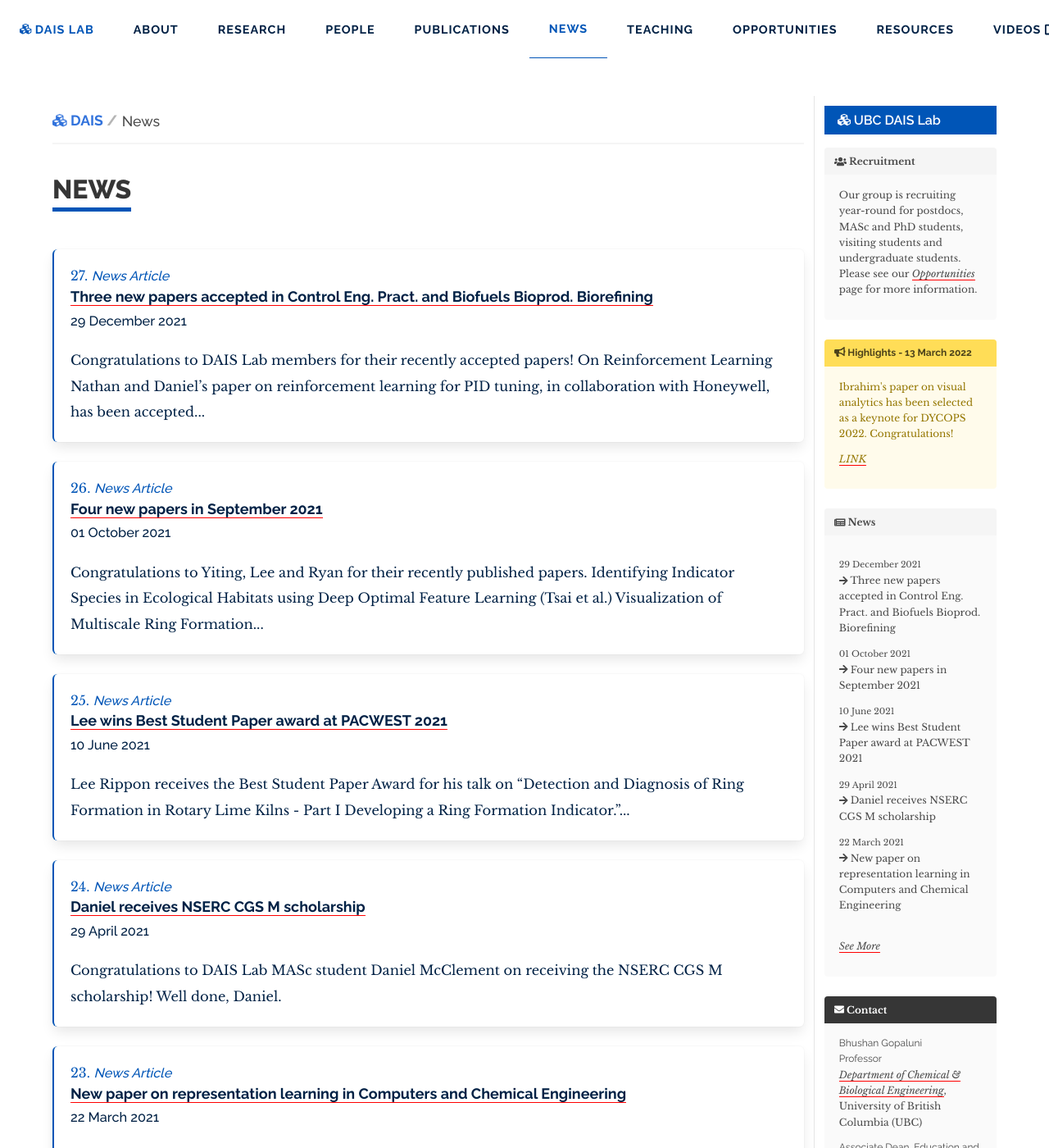
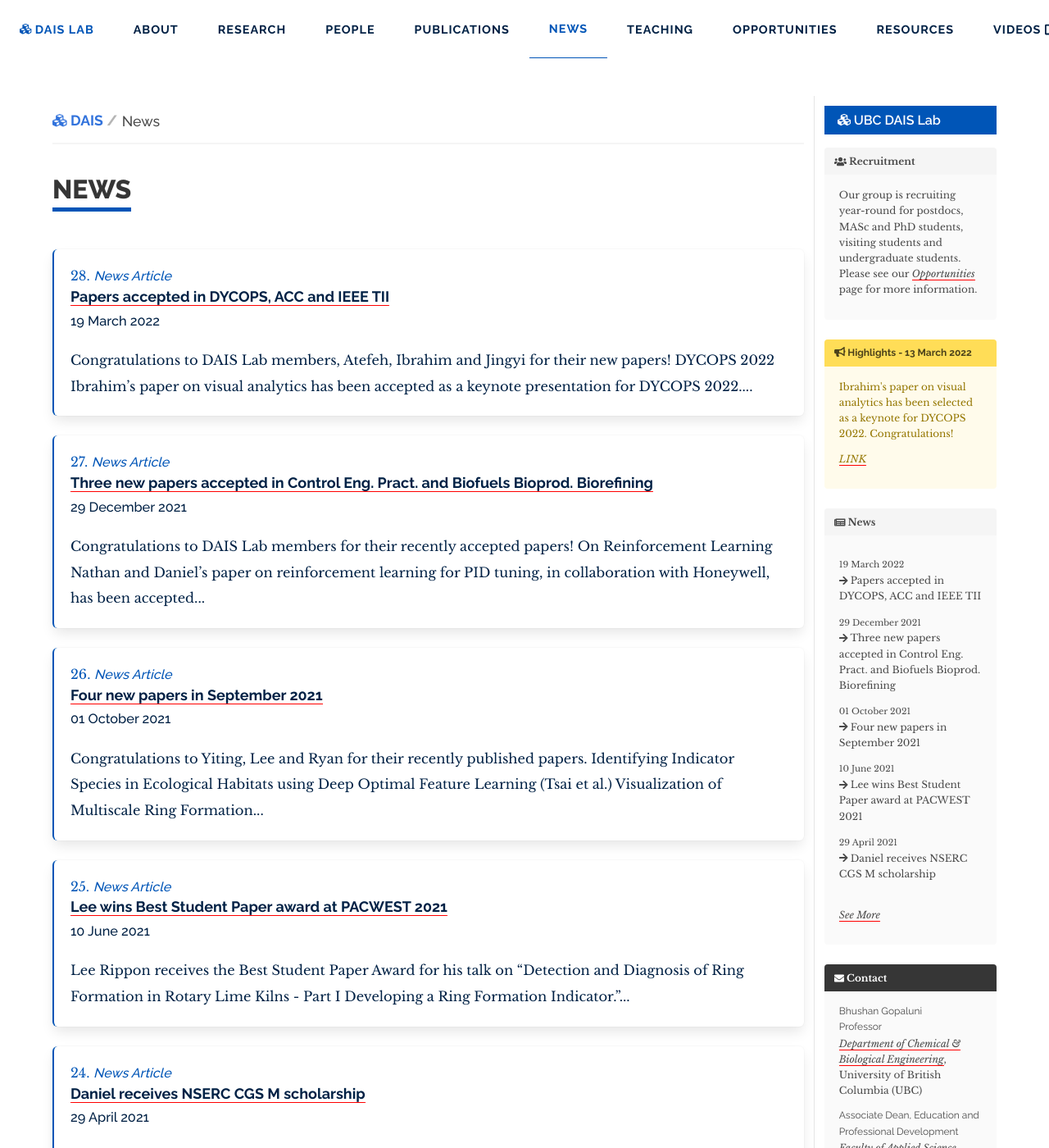
Before and after one commit to daisubc/daisubc.github.io, a Jekyll site: the page built from news.md, in a window 1280 px wide and 1400 px high. Shown: the whole window at 82% size. Built offline with Jekyll 4.4.1, drawn with Linux system fonts in a browser that asks for light colours; nearby versions of some CDN libraries.

Commit message:
add march 2022 news

```diff
--- /dev/null
+++ b/_news/2022-03-19-mar-papers.md
@@ -0,0 +1,29 @@
+---
+layout: post
+title:  "Papers accepted in DYCOPS, ACC and IEEE TII"
+description: New papers from the DAIS lab accepted in DYCOPS 2022, ACC 2022 and IEEE TII.
+date: "2022-03-19"
+---
+
+Congratulations to DAIS Lab members, Atefeh, Ibrahim and Jingyi for their new papers!
+
+### DYCOPS 2022
+[Ibrahim]({% link _profiles/Ibrahim Yousef.md %})'s paper on visual analytics has been accepted as a **keynote presentation** for [DYCOPS 2022](http://dycops2022.org/).
+
+- [Visual Analytics: A New Paradigm for Process Monitoring]({% link _papers/2022-yousef-dycops.md %})
+
+<img src="/assets/thumbnails/2022C1_Yousef_DYCOPS.png" style="width: 40% !important;" />
+
+### ACC 2022
+[Jingyi]({% link _profiles/Jingyi Wang.md %})'s paper on sparse identification has been accepted in [ACC 2022](https://acc2022.a2c2.org/).
+
+- [Time-Variant Digital Twin Modeling through the Kalman-Generalized Sparse Identification of Nonlinear Dynamics]({% link _papers/2022-wang-acc.md %})
+
+<img src="/assets/thumbnails/2022C2_Wang_ACC.png" style="width: 40% !important;" />
+
+### IEEE Transactions on Industrial Informatics
+[Atefeh]({% link _profiles/Atefeh Daemi.md %})'s paper on transfer learning has been accepted in IEEE TII.
+
+- [Process Monitoring using Domain-Adversarial Probabilistic Principal Component Analysis: A Transfer Learning Framework]({% link _papers/2022-daemi-monitoring.md %})
+
+<img src="/assets/thumbnails/2022J1_Daemi_TII.png" style="width: 40% !important;" />
```
Also changed, not shown: _profiles/Atefeh Daemi.md (+3 -2 lines).
